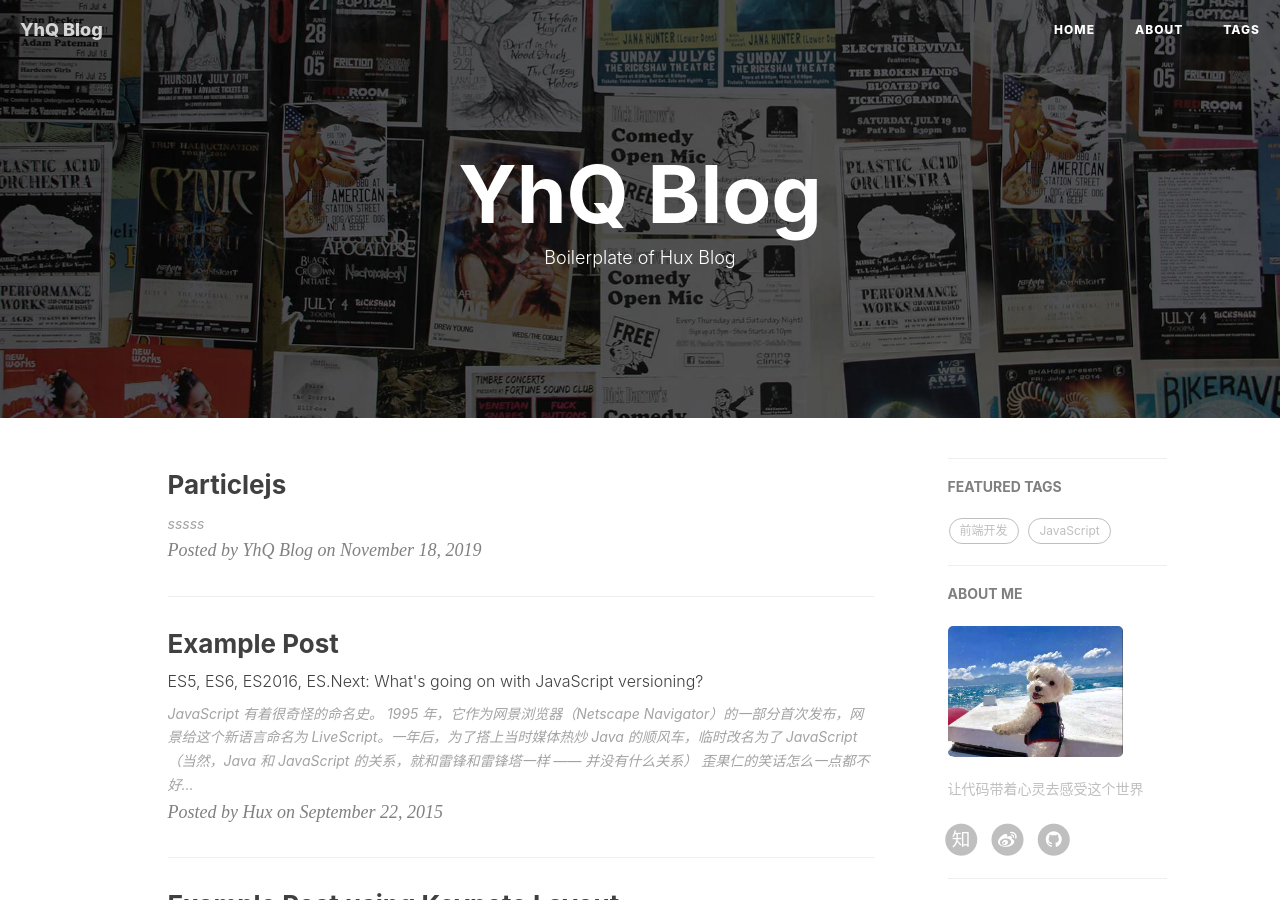
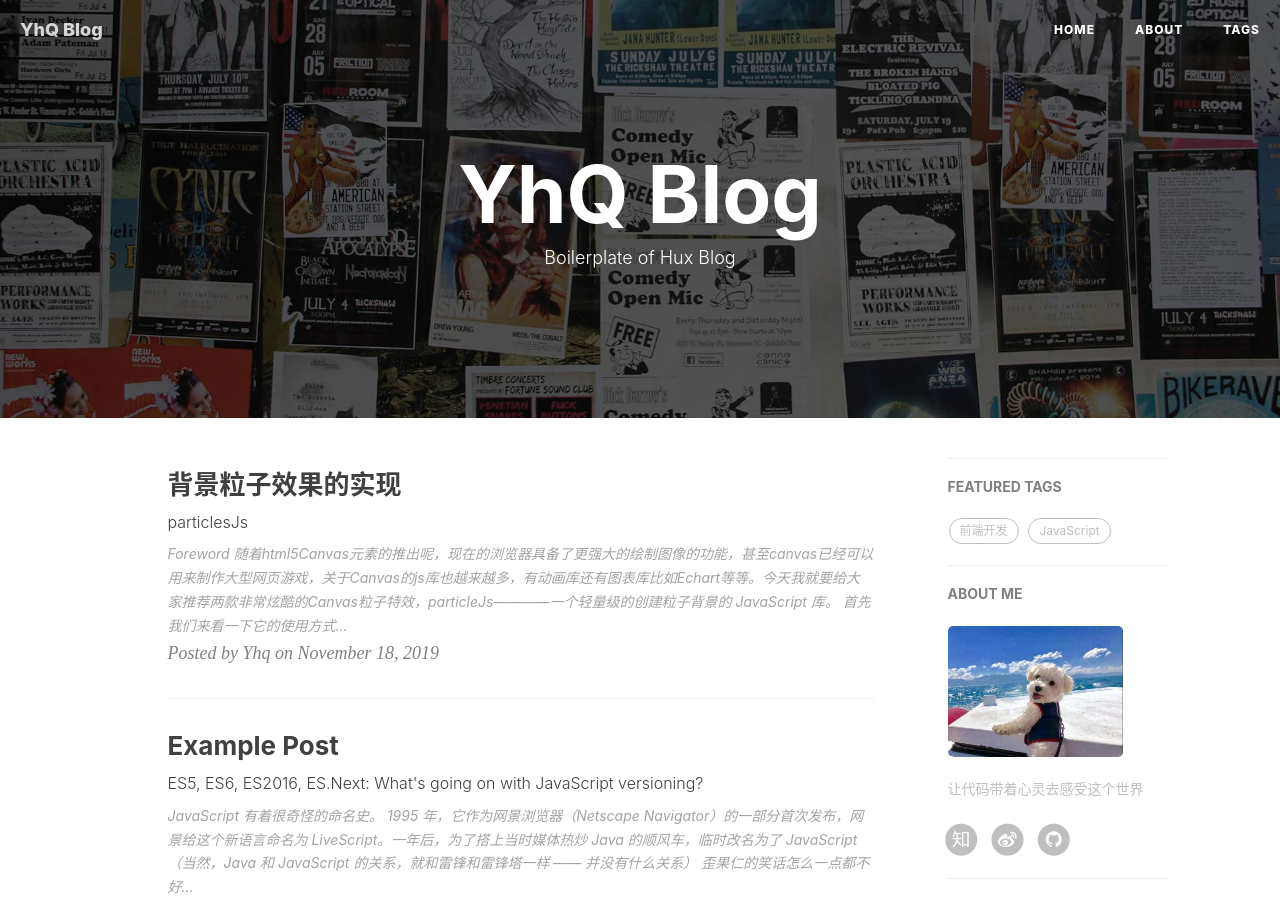
Before and after one commit to yunhaiquan/yunhaiquan.github.io, a Jekyll site: the page built from index.html, in a window 1280 px wide and 900 px high. Built offline with Jekyll 4.4.1, drawn with Linux system fonts in a browser that asks for light colours; nearby versions of some CDN libraries; the list of posts is cut into pages by our own code; comment, search, counter and statistics services are not loaded.

Commit message:
feat: 新增文档

````diff
--- a/_posts/2019-11-18-particleJs.md
+++ b/_posts/2019-11-18-particleJs.md
@@ -1 +1,29 @@
-sssss
+---
+layout:     post
+title:      "背景粒子效果的实现"
+subtitle:   "particlesJs"
+date:       2019-11-18
+author:     "Yhq"
+header-img: "img/post-bg-js-module.jpg"
+tags:
+    - 前端开发
+    - 实用插件类
+---
+
+## Foreword
+
+随着html5```Canvas```元素的推出呢，现在的浏览器具备了更强大的绘制图像的功能，甚至```canvas```已经可以用来制作大型网页游戏，关于Canvas的js库也越来越多，有动画库还有图表库比如Echart等等。今天我就要给大家推荐两款非常炫酷的Canvas粒子特效，particleJs————一个轻量级的创建粒子背景的 JavaScript 库。
+
+首先我们来看一下它的使用方式
+
+```js
+<div id="particles-js"></div>
+<script src="particles.js"></script>
+```
+app.js
+```js
+particlesJS.load('particles-js', 'assets/particles.json', function() {
+  console.log('callback - particles.js config loaded');
+});
+```
+```json
````
